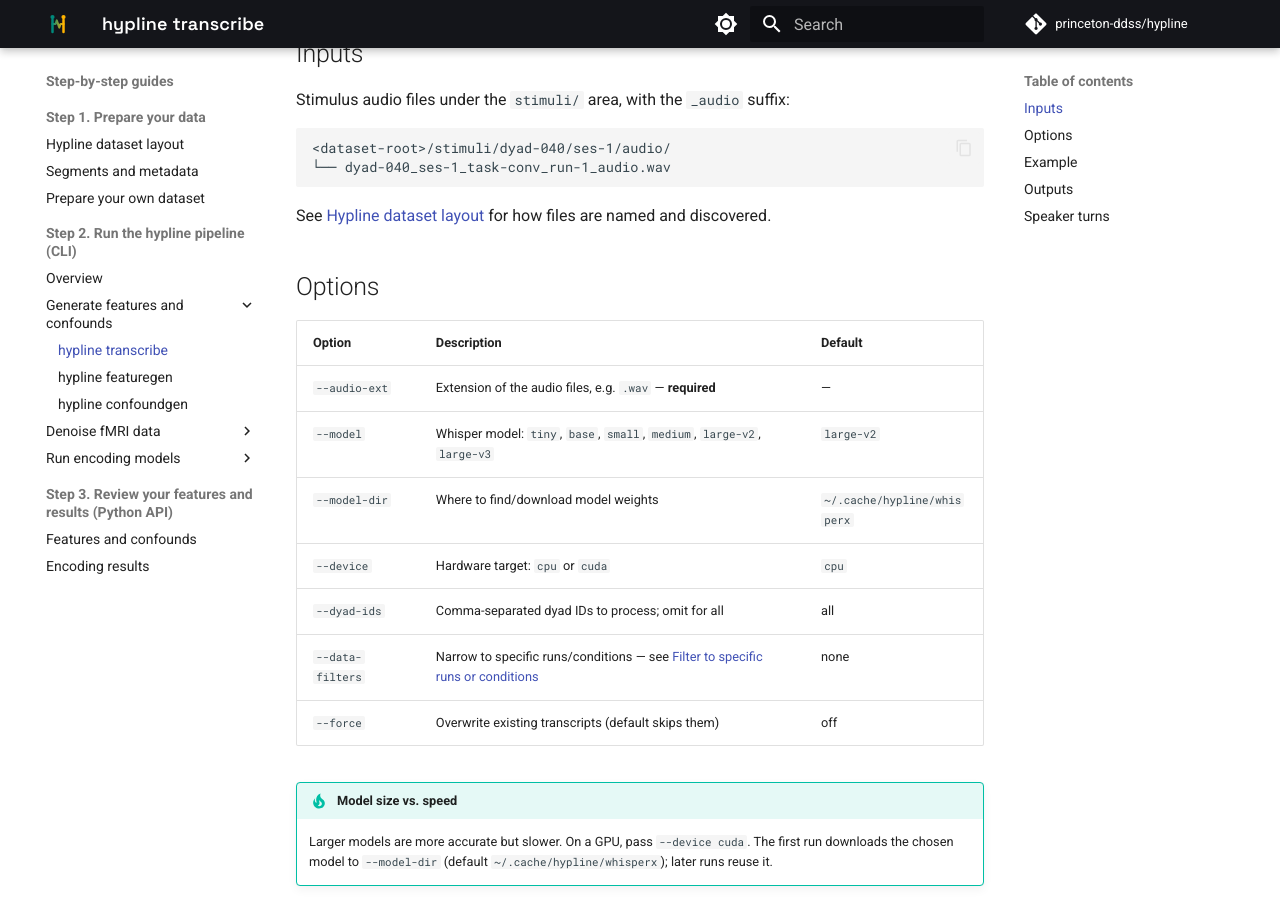
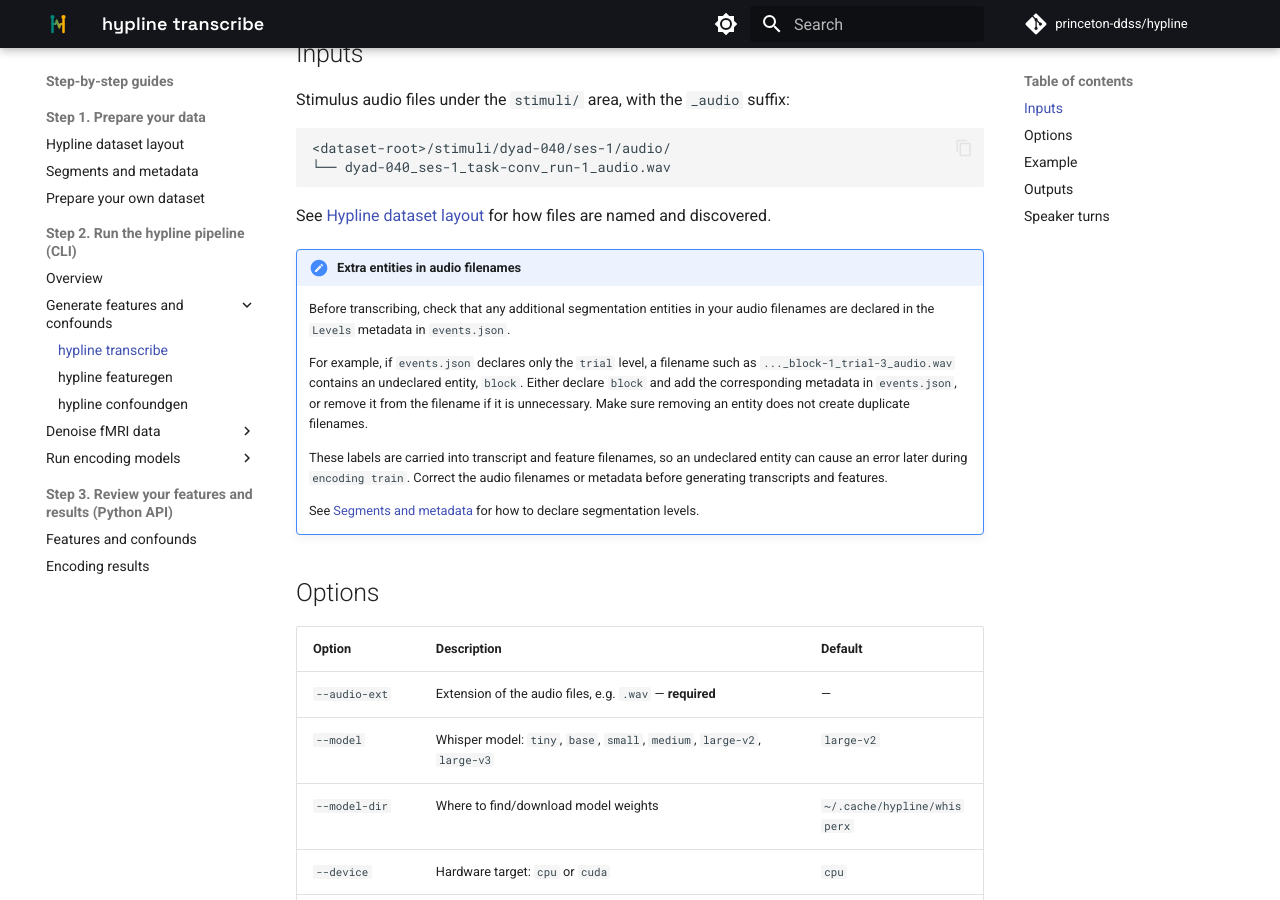
Before and after one commit to princeton-ddss/hypline, an MkDocs documentation site: the page built from docs/mkdocs/step-by-step/transcribe.md, in a window 1280 px wide and 900 px high, scrolled down 489 px. Built offline with MkDocs 1.6.1 and Material for MkDocs 9.7.7, drawn with Linux system fonts in a browser that asks for light colours; comment, search, counter and statistics services are not loaded; the version menu is left out.

Commit message:
Update transcribe.md with audio filename guidelines
Added note about handling extra entities in audio filenames before transcription.

```diff
--- a/docs/mkdocs/step-by-step/transcribe.md
+++ b/docs/mkdocs/step-by-step/transcribe.md
@@ -26,6 +26,27 @@ Stimulus audio files under the `stimuli/` area, with the `_audio` suffix:
 
 See [Hypline dataset layout](layout.md) for how files are
 named and discovered.
+
+!!! note "Extra entities in audio filenames"
+
+    Before transcribing, check that any additional segmentation entities
+    in your audio filenames are declared in the `Levels` metadata in
+    `events.json`.
+
+    For example, if `events.json` declares only the `trial` level,
+    a filename such as `..._block-1_trial-3_audio.wav` contains an
+    undeclared entity, `block`. Either declare `block` and add the
+    corresponding metadata in `events.json`, or remove it from the
+    filename if it is unnecessary. Make sure removing an entity does
+    not create duplicate filenames.
+
+    These labels are carried into transcript and feature filenames,
+    so an undeclared entity can cause an error later during
+    `encoding train`. Correct the audio filenames or metadata before
+    generating transcripts and features.
+
+    See [Segments and metadata](segments.md) for how to declare
+    segmentation levels.
 
 ## Options
 
```
